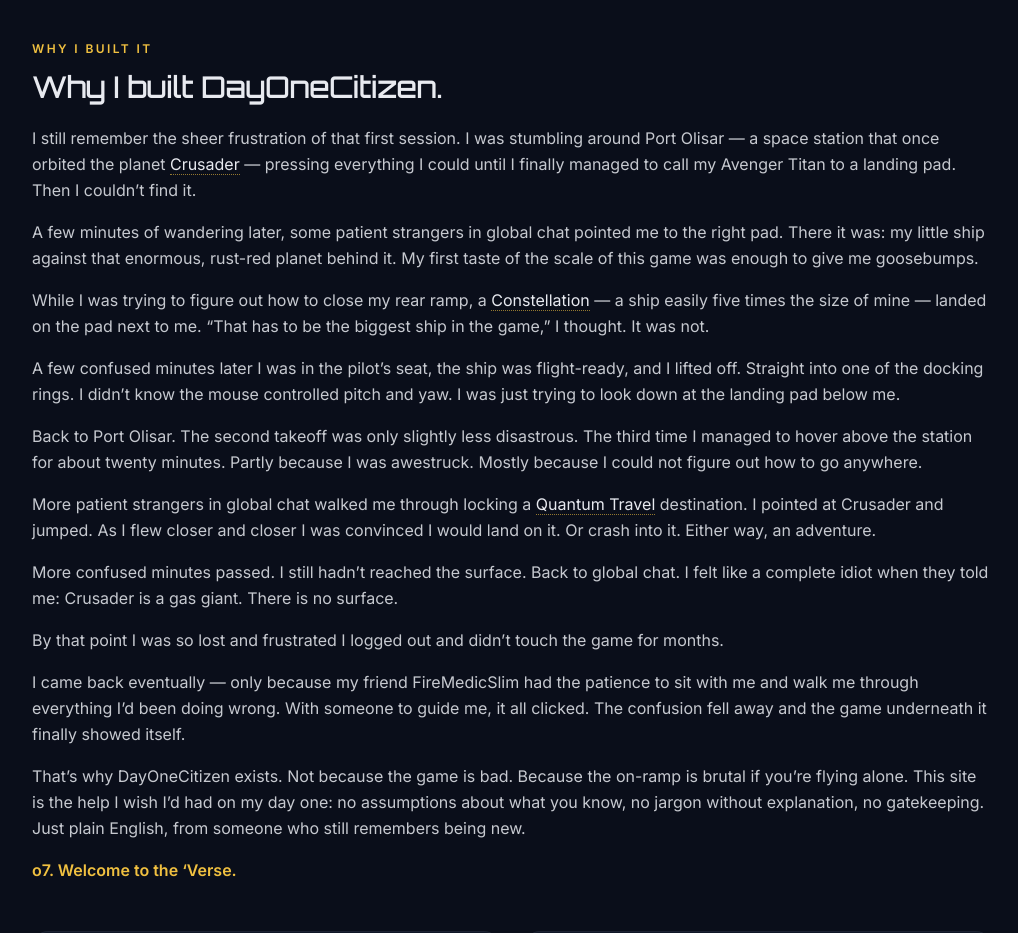
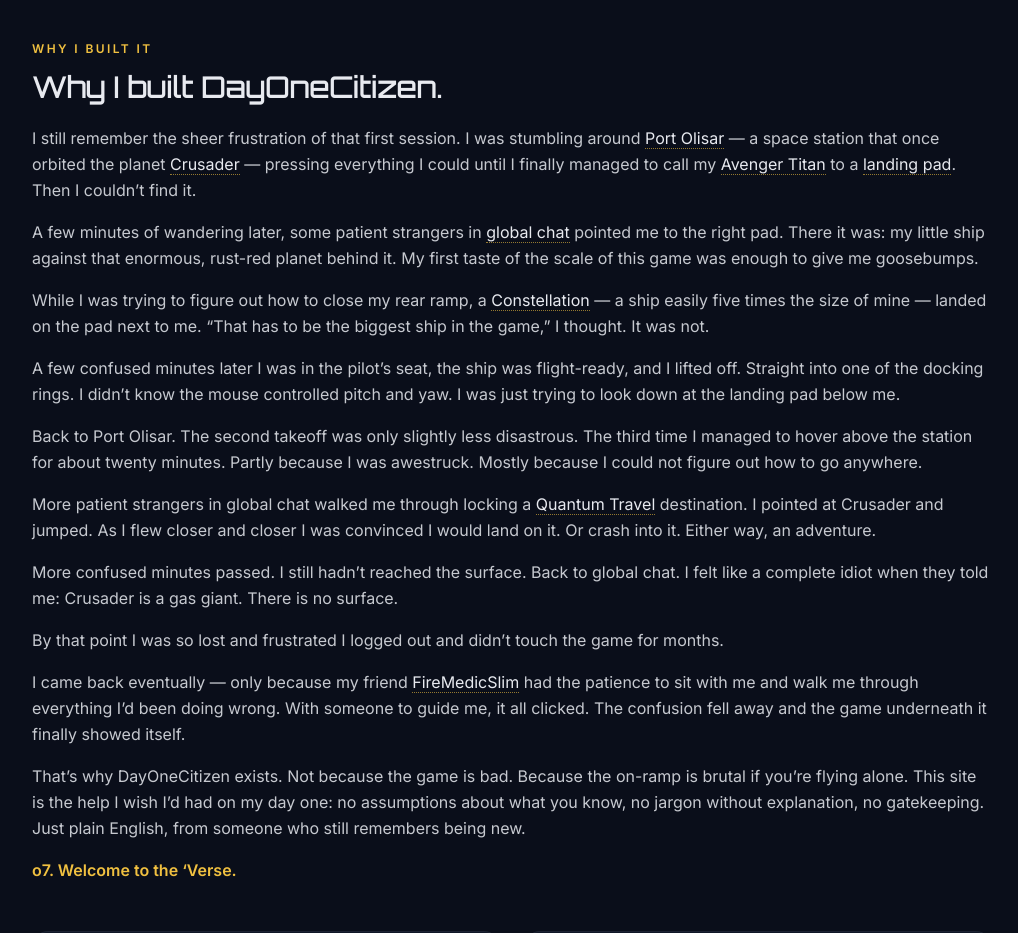
Before and after one commit to doc-flanigan/o7citizen-main, a Next.js app: page /about in a window 1280 px wide. Shown: the part 400-1333 px from the top of the page, without its empty margins (128-1146 px from the left). Built offline with nearby package versions, Linux system fonts and the light colour scheme; no server answers.

Commit message:
feat: add Port Olisar, Global Chat, Avenger Titan, FireMedicSlim, Landing Pad, Hab, Loaner Ship to glossary; wrap new terms in about page

```diff
--- a/src/app/about/page.tsx
+++ b/src/app/about/page.tsx
@@ -105,13 +105,17 @@ export default function AboutPage() {
             <div className="mt-5 space-y-4 text-base leading-relaxed text-starwhite/85">
               <p>
                 I still remember the sheer frustration of that first session. I was stumbling
-                around Port Olisar — a space station that once orbited the planet{' '}
+                around <Term name="Port Olisar">Port Olisar</Term> — a space station that
+                once orbited the planet{' '}
                 <Term name="Crusader">Crusader</Term> — pressing everything I could until I
-                finally managed to call my Avenger Titan to a landing pad. Then I
+                finally managed to call my{' '}
+                <Term name="Avenger Titan">Avenger Titan</Term> to a{' '}
+                <Term name="Landing Pad">landing pad</Term>. Then I
                 couldn&rsquo;t find it.
               </p>
               <p>
-                A few minutes of wandering later, some patient strangers in global chat
+                A few minutes of wandering later, some patient strangers in{' '}
+                <Term name="Global Chat">global chat</Term>{' '}
                 pointed me to the right pad. There it was: my little ship against that
                 enormous, rust-red planet behind it. My first taste of the scale of this
                 game was enough to give me goosebumps.
@@ -150,7 +154,8 @@ export default function AboutPage() {
                 touch the game for months.
               </p>
               <p>
-                I came back eventually — only because my friend FireMedicSlim had the
+                I came back eventually — only because my friend{' '}
+                <Term name="FireMedicSlim">FireMedicSlim</Term> had the
                 patience to sit with me and walk me through everything I&rsquo;d been
                 doing wrong. With someone to guide me, it all clicked. The confusion fell
                 away and the game underneath it finally showed itself.
--- a/src/data/glossary.ts
+++ b/src/data/glossary.ts
@@ -186,6 +186,12 @@ export const GLOSSARY: GlossaryTerm[] = [
       "Alien race conquered by humans during the Tevarin Wars. Lore-heavy backstory; the Esperia Prowler is a Tevarin ship preserved by enthusiasts.",
   },
   {
+    term: 'FireMedicSlim',
+    category: 'Community',
+    definition:
+      "Doc_Flanigan's friend and the sole reason DayOneCitizen exists. FireMedicSlim had the patience to sit down and walk Doc through Star Citizen when Doc was ready to quit — at which point everything clicked. He is also the reason Doc is now broke. Introducing someone to this game is a financial liability.",
+  },
+  {
     term: 'Daymar Rally',
     category: 'Community',
     definition:
@@ -330,12 +336,14 @@ export const GLOSSARY: GlossaryTerm[] = [
     category: 'Ships',
     definition:
       "The smallest, cheapest starter ship from RSI. Cramped but capable of light cargo, basic combat, and short hauls. A common first ship for new backers.",
+    also: 'Aurora MR, Aurora LN, Aurora CL, Aurora ES',
   },
   {
     term: 'Mustang',
     category: 'Ships',
     definition:
       "A starter ship from Consolidated Outland. Slightly nimbler than the Aurora, popular with new pilots who want to dogfight early.",
+    also: 'Mustang Alpha, Mustang Beta, Mustang Delta, Mustang Gamma',
   },
   {
     term: 'Hornet',
@@ -354,6 +362,7 @@ export const GLOSSARY: GlossaryTerm[] = [
     category: 'Ships',
     definition:
       "Aegis multi-role light fighter — Titan (cargo), Stalker (bounty hunting cell), Warlock (EMP). Punches above its weight class for the price.",
+    also: 'Avenger Titan, Avenger Stalker, Avenger Warlock',
   },
   {
     term: 'Vanguard',
@@ -538,6 +547,34 @@ export const GLOSSARY: GlossaryTerm[] = [
     category: 'Gameplay',
     definition:
       'Automated Ship Operations and Placement — the in-game terminal where you retrieve, store, or insurance-claim your ships. Pronounced "A-sop."',
+  },
+  {
+    term: 'Landing Pad',
+    category: 'Gameplay',
+    definition:
+      "A numbered platform at a station or city spaceport where your ship is assigned when you request it from the ASOP terminal. Each pad has a number — finding the right one is a rite of passage for new players.",
+    also: 'Pad',
+  },
+  {
+    term: 'Global Chat',
+    category: 'Gameplay',
+    definition:
+      "The server-wide text chat channel visible to all players on your game instance. The quickest way to ask a question, call for help, or trade o7s with strangers. Veterans are usually patient — ask away.",
+    also: 'global',
+  },
+  {
+    term: 'Hab',
+    category: 'Gameplay',
+    definition:
+      "Short for habitation room — your character's personal room at a station or city. A place to store gear and set your respawn point. Press the bed to sleep and lock in your location.",
+    also: 'Hab Room, Habitation',
+  },
+  {
+    term: 'Loaner Ship',
+    category: 'Gameplay',
+    definition:
+      "A temporary ship CIG provides when your pledged ship isn't yet flyable in the live game, or during Free Fly events. Loaners give everyone something to fly without an additional purchase.",
+    also: 'Loaner',
   },
   {
     term: 'Quantum Travel',
@@ -876,6 +913,12 @@ export const GLOSSARY: GlossaryTerm[] = [
       "The new-player landing area added in 4.0. A Stanton orientation station with tutorials, kiosks, and starter missions to help newbies before they head to the city.",
   },
   {
+    term: 'Port Olisar',
+    category: 'Locations',
+    definition:
+      "The original player-accessible station in Stanton, orbiting the gas giant Crusader. The first place most players ever landed. Removed from the game in 2021 and replaced by Orison and the current station network — but it lives on in every veteran's first-session story.",
+  },
+  {
     term: 'Bunker',
     category: 'Locations',
     definition:
```
